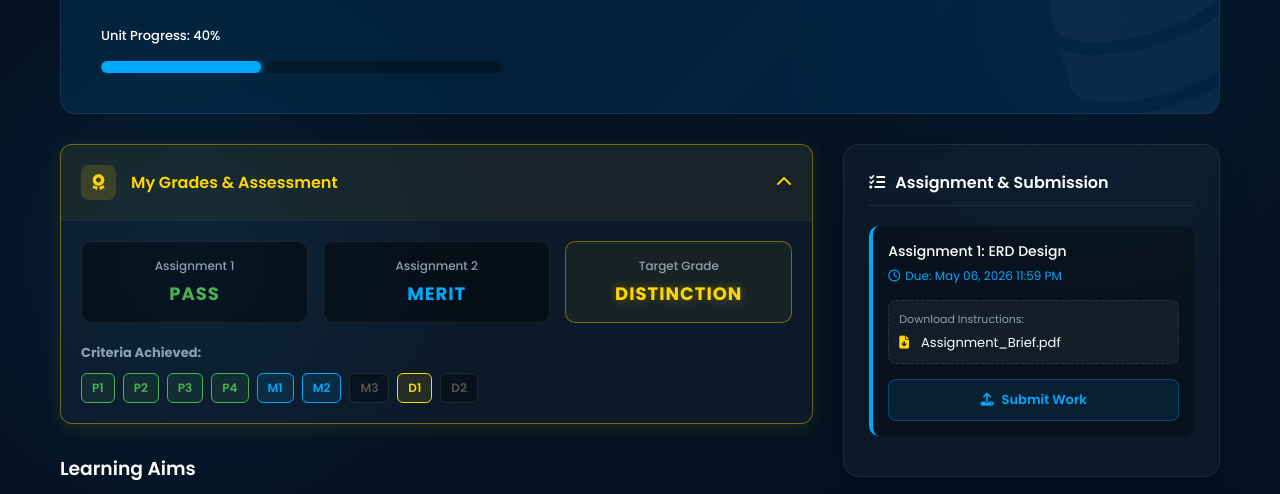
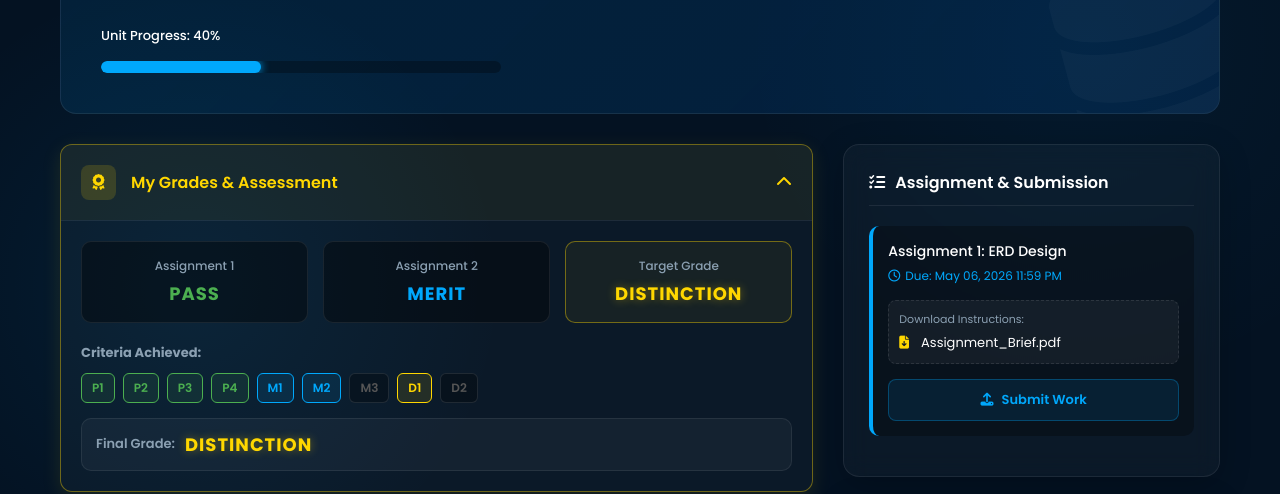
Before and after one commit to aljrahhosen/Btec-Cloud-Portal, a plain HTML site: page database.html in a window 1280 px wide. Shown: the part 322-816 px from the top of the page. Drawn offline with Linux system fonts and the light colour scheme; no server answers.

Commit message:
Update database.html

```diff
--- a/database.html
+++ b/database.html
@@ -172,6 +172,10 @@
                             <span class="crit-tag">M3</span>
                             <span class="crit-tag achieved-d">D1</span>
                             <span class="crit-tag">D2</span>
+                        </div>
+                        <div class="final-grade-summary">
+                            <span class="final-grade-label">Final Grade:</span>
+                            <span id="auto-final-grade" class="grade-val val-pend">PASS</span>
                         </div>
                     </div>
                 </div>
```
